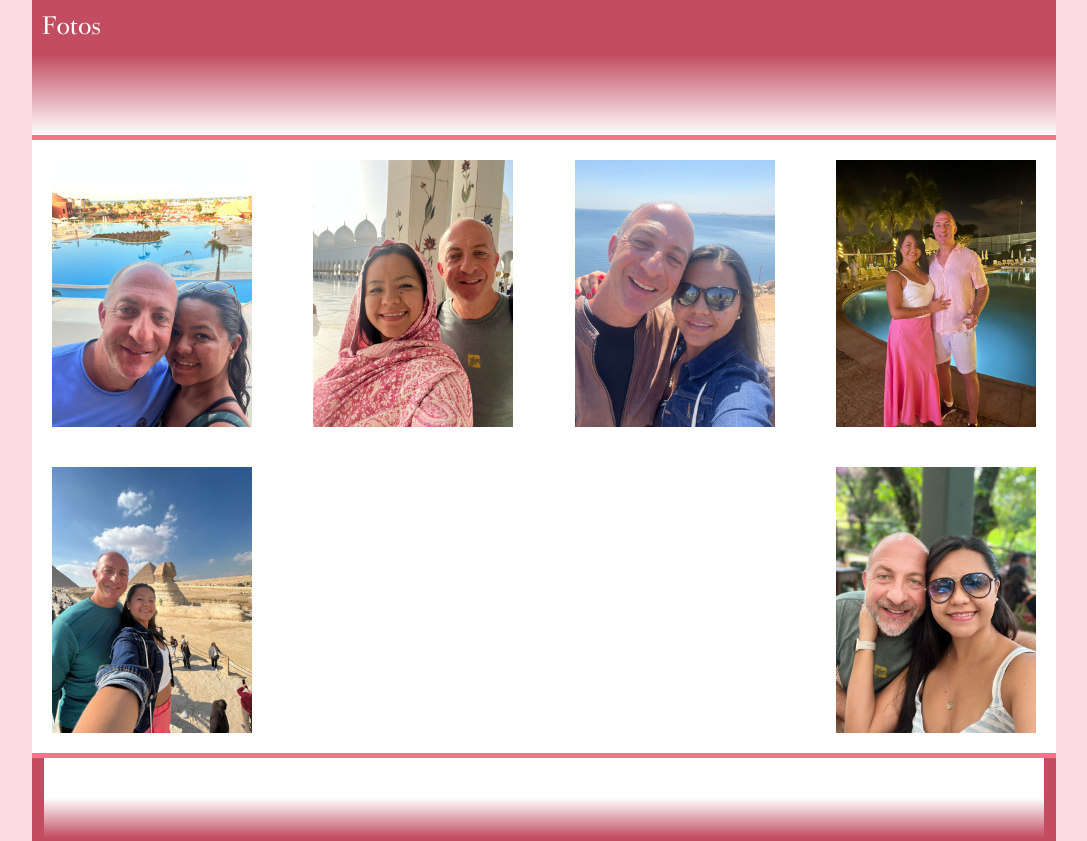
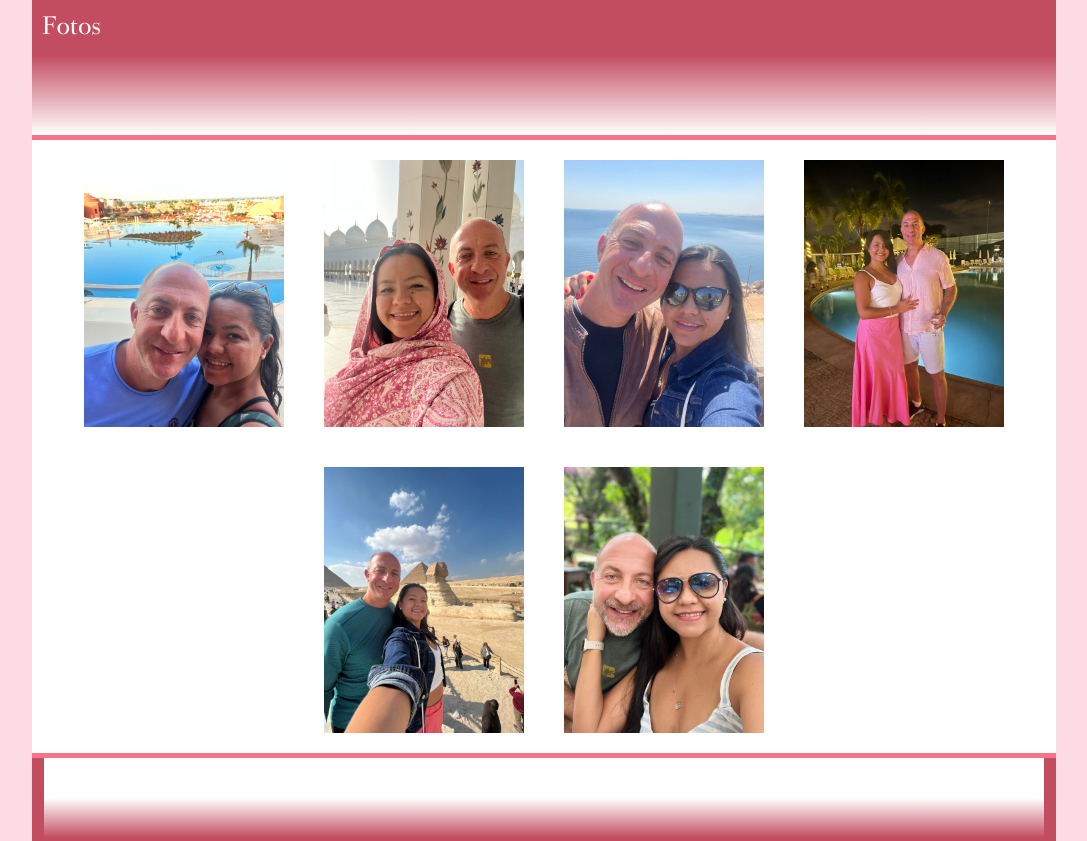
Before and after one commit to Killerjam115/site-casamento, a plain HTML site: page Index.html in a window 1280 px wide. Shown: the part 920-1761 px from the top of the page, without its empty margins (96-1183 px from the left). Drawn offline with Linux system fonts and the light colour scheme.

Commit message:
Update Style.css

```diff
--- a/Style.css
+++ b/Style.css
@@ -130,7 +130,7 @@ footer {
 .formatacao-fotos {
   display: flex;
   flex-wrap: wrap;
-  justify-content: space-between;
+  justify-content: center;
   max-width: 100vw; /* Largura máxima da div */
   max-height: auto;
   background-color: white;
@@ -139,7 +139,7 @@ footer {
 }
 
 .formatacao-fotos img {
-  max-width: 18vw; /* Tamanho máximo da imagem */
+  max-width: 25vw; /* Tamanho máximo da imagem */
   height: auto;
   margin: 20px 20px;
 }
```
